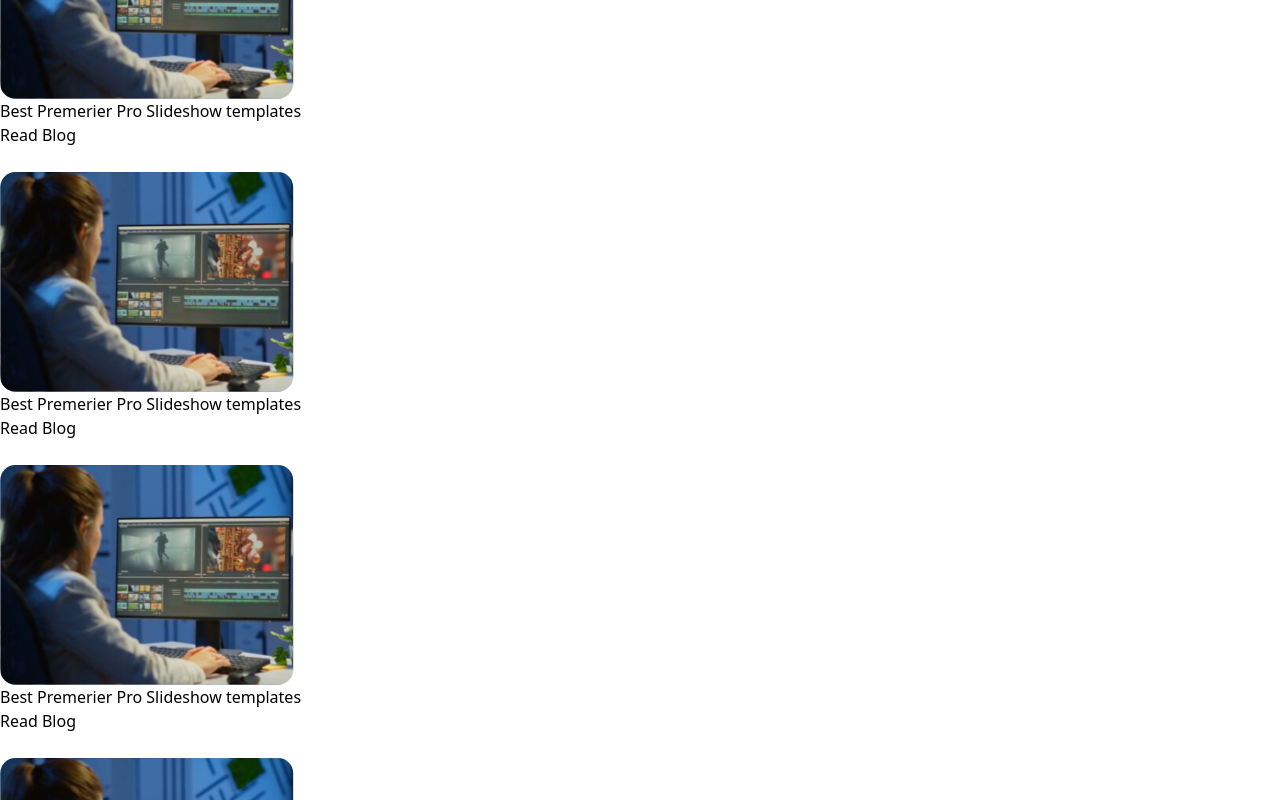
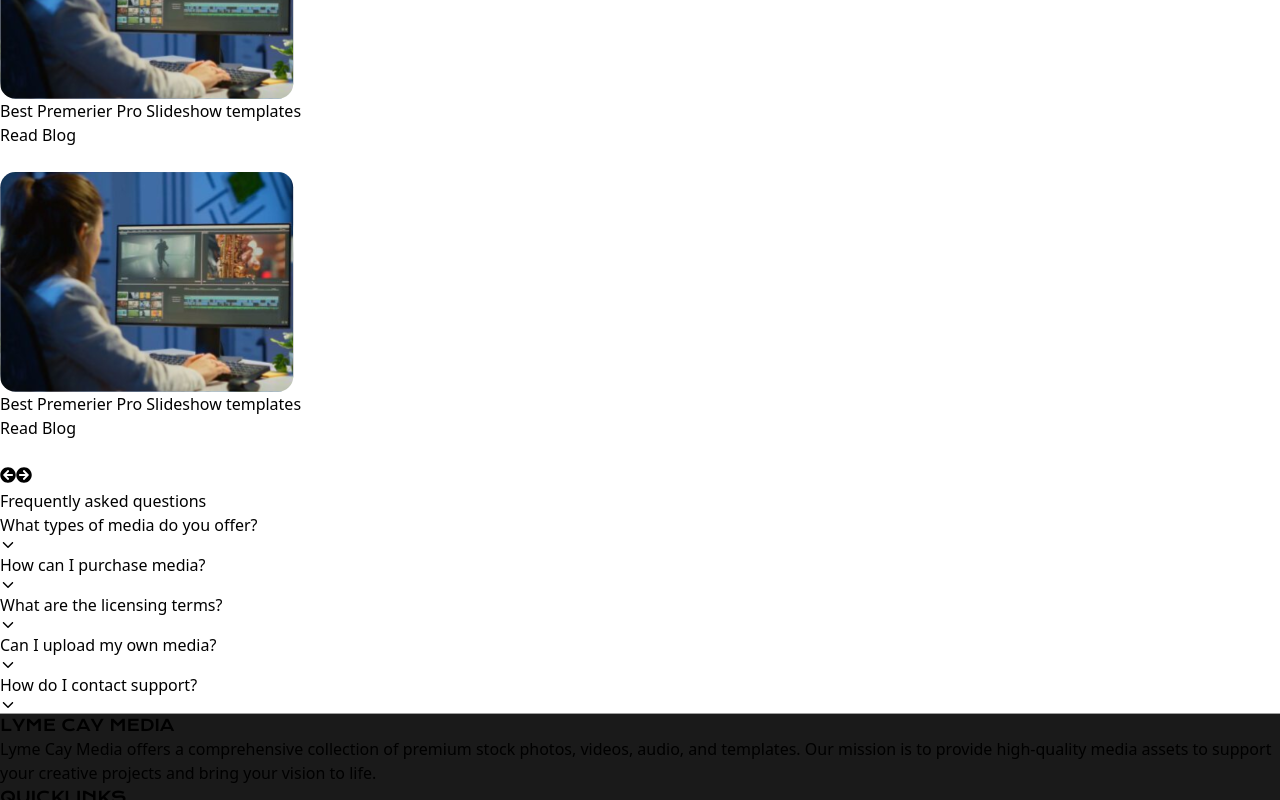
Before and after one commit to YamanAamir/media, a React (Vite) app in the folder frontend/: page / in a window 1280 px wide. Shown: the part 11200-12000 px from the top of the page. Built offline with nearby package versions, Linux system fonts and the light colour scheme.

Commit message:
Update Blog Slider

```diff
--- a/frontend/src/Components/BlogsSlider.jsx
+++ b/frontend/src/Components/BlogsSlider.jsx
@@ -4,38 +4,6 @@ import BlogImg from '../assets/Blog/BlogImg.svg';
 import Arrow from '../assets/discoverAssets/rightArrow.svg'
 
 const testimonials = [
-  {
-    title: 'Best Premerier Pro Slideshow templates',
-    img: BlogImg,
-  },
-  {
-    title: 'Best Premerier Pro Slideshow templates',
-    img: BlogImg,
-  },
-  {
-    title: 'Best Premerier Pro Slideshow templates',
-    img: BlogImg,
-  },
-  {
-    title: 'Best Premerier Pro Slideshow templates',
-    img: BlogImg,
-  },
-  {
-    title: 'Best Premerier Pro Slideshow templates',
-    img: BlogImg,
-  },
-  {
-    title: 'Best Premerier Pro Slideshow templates',
-    img: BlogImg,
-  },
-  {
-    title: 'Best Premerier Pro Slideshow templates',
-    img: BlogImg,
-  },
-  {
-    title: 'Best Premerier Pro Slideshow templates',
-    img: BlogImg,
-  },
   {
     title: 'Best Premerier Pro Slideshow templates',
     img: BlogImg,
@@ -129,13 +97,7 @@ const BlogsSlider = () => {
     setCurrentSlide((prev) => (prev === testimonials.length - 1 ? 0 : prev + 1));
   };
 
-  useEffect(() => {
-    const interval = setInterval(() => {
-      handleNext();
-    }, 9000);
 
-    return () => clearInterval(interval);
-  }, []);
 
   return (
     <div className="relative mx-auto my-24 text-white max-w-screen w-full">
```
